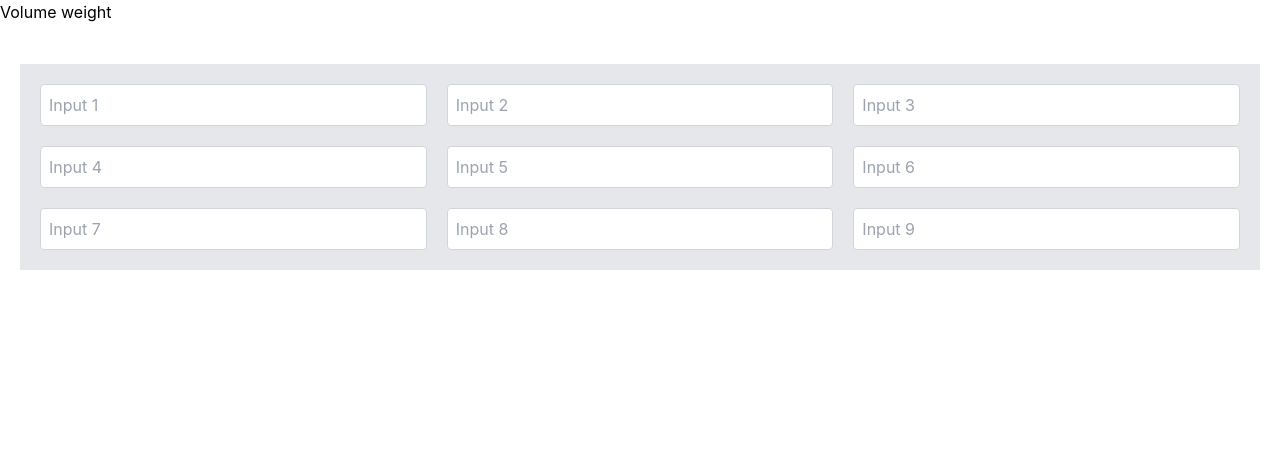
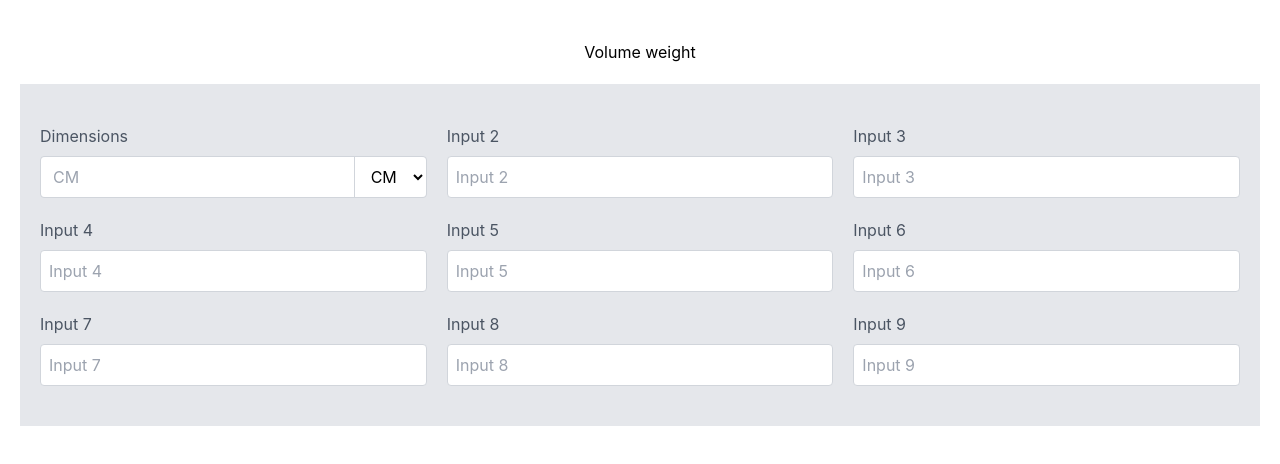
Before and after one commit to martinMr79/flyfrakt, a React (Create React App) app: page / in a window 1280 px wide. Shown: the top 464 px of the page. Built offline with nearby package versions, Linux system fonts and the light colour scheme.

Commit message:
dimensions input

```diff
--- a/src/App.js
+++ b/src/App.js
@@ -3,7 +3,6 @@ import CustomGrid from "./pages/landingPage";
 function App() {
   return (
     <div>
-      Volume weight
       <CustomGrid></CustomGrid>
     </div>
   );
--- a/src/pages/landingPage/index.jsx
+++ b/src/pages/landingPage/index.jsx
@@ -4,15 +4,41 @@ import React from 'react';
 
 function CustomGrid() {
   return (
-      <div className="mx-auto max-w-screen-xl px-5 py-10">
-        <div className="bg-gray-200 p-5 grid grid-cols-3 gap-5">
+    <div className="mx-auto max-w-screen-xl px-5 py-10 flex flex-col items-center">
+      <h1 className='text-center mb-5'>Volume weight</h1>
+      <div className="bg-gray-200 w-full px-5 py-10 grid grid-cols-3 gap-5">
         {[...Array(9)].map((_, idx) => (
+          <div key={idx} className="flex flex-col">
+
+            {idx === 0 ? (
+              <>
+                <label htmlFor={`input-${idx}`} className="mb-2 text-gray-600">Dimensions</label>
+                <div className="flex border border-gray-300 rounded">
                   <input
-              key={idx}
+                    id={`input-${idx}`}
+                    type="text"
+                    placeholder="CM"
+                    className="flex-1 px-3 py-2 rounded-l appearance-none outline-none"
+                  />
+                  <select className="flex-none px-3 py-2 border-l border-gray-300 bg-white rounded-r outline-none">
+                    <option value="cm">CM</option>
+                    <option value="in">IN</option>
+                  </select>
+                </div>
+              </>
+            ) : (
+              <>
+                <label htmlFor={`input-${idx}`} className="mb-2 text-gray-600">Input {idx + 1}</label>
+                <input
+                  id={`input-${idx}`}
                   type="text"
                   placeholder={`Input ${idx + 1}`}
                   className="w-full p-2 border border-gray-300 rounded"
                 />
+              </>
+            )}
+
+          </div>
         ))}
       </div>
     </div>
```
Lines whose indentation alone changed are shown as unchanged.
